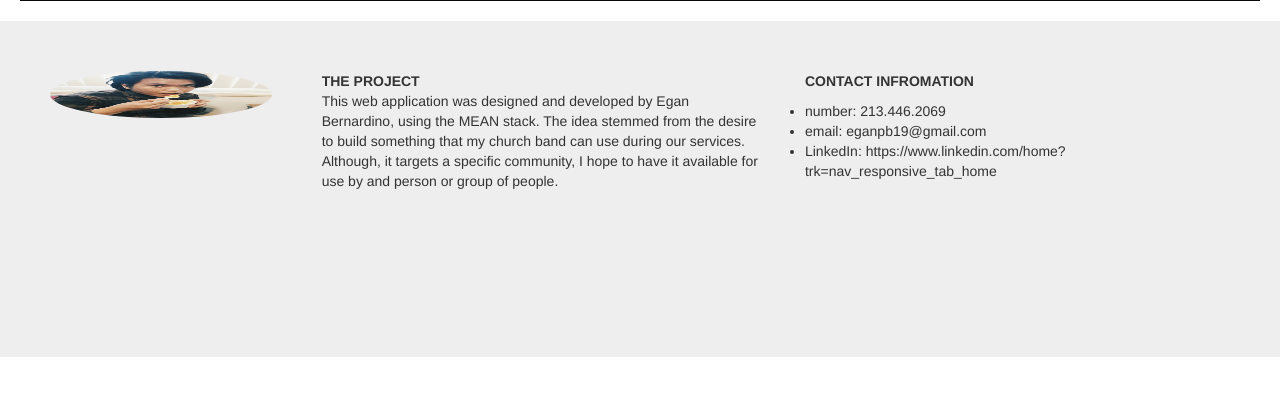
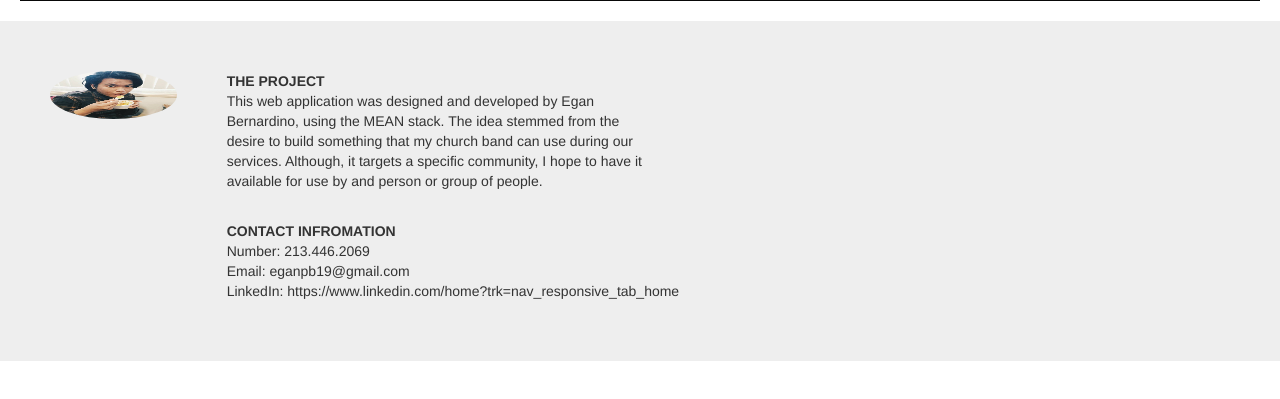
Before and after one commit to psalmone19/project04, a website: page public/index.html at #!/about in a window 1280 px wide. Shown: the part 91-490 px from the top of the page. Drawn offline with nearby package versions, Linux system fonts and the light colour scheme; some packages are replaced by stand-ins of ours.

Commit message:
updated styling of about page

```diff
--- a/public/javascripts/controllers/AboutController.js
+++ b/public/javascripts/controllers/AboutController.js
@@ -14,8 +14,8 @@
     vm.about = "This web application was designed and developed by Egan Bernardino, using the MEAN stack. The idea stemmed from the desire to build something that my church band can use during our services. Although, it targets a specific community, I hope to have it available for use by and person or group of people."
     vm.contact = [
 
-      "number: 213.446.2069",
-      "email: eganpb19@gmail.com",
+      "Number: 213.446.2069",
+      "Email: eganpb19@gmail.com",
       "LinkedIn: https://www.linkedin.com/home?trk=nav_responsive_tab_home"
 
     ]
--- a/public/stylesheets/style.css
+++ b/public/stylesheets/style.css
@@ -285,7 +285,7 @@ a {
   display: flex;
   /*background-color: green;*/
   justify-content: center;
-  align-items: flex-start;
+  align-items: space-around;
 }
 
 .about-content-container {
@@ -309,11 +309,17 @@ a {
   border-radius: 100%;
 }
 
+.contact-info {
+  display: flex;
+  flex-direction: column;
+  justify-content: space-between;
+}
+
 
 
 
 /******************************
-///////// A B O U T /////////
+///////// F O O T E R /////////
 ******************************/
 .footer {
   text-align: center;
--- a/public/templates/about.html
+++ b/public/templates/about.html
@@ -25,11 +25,14 @@
   <div class="about-content-container">
     <div id="imageAboutCon">
       <img class="aboutpic" ng-src="{{ about.image }}" alt="egan">
-      <p class="aboutMe"> <strong>THE PROJECT</strong> <br> {{ about.about }}</p>
-      <ul>
-        <p><strong>CONTACT INFROMATION</strong></p>
-        <li ng-repeat="contact in about.contact">{{ contact }}</li>
-      </ul>
+
+      <div class="contact-info">
+        <p class="aboutMe"> <strong>THE PROJECT</strong> <br> {{ about.about }}</p>
+        <ul style="padding-left: 50px; list-style: none;">
+          <p style="margin: 0px;"><strong>CONTACT INFROMATION</strong></p>
+          <li ng-repeat="contact in about.contact">{{ contact }}</li>
+        </ul>
+      </div>
     </div>
   </div>
 
```
